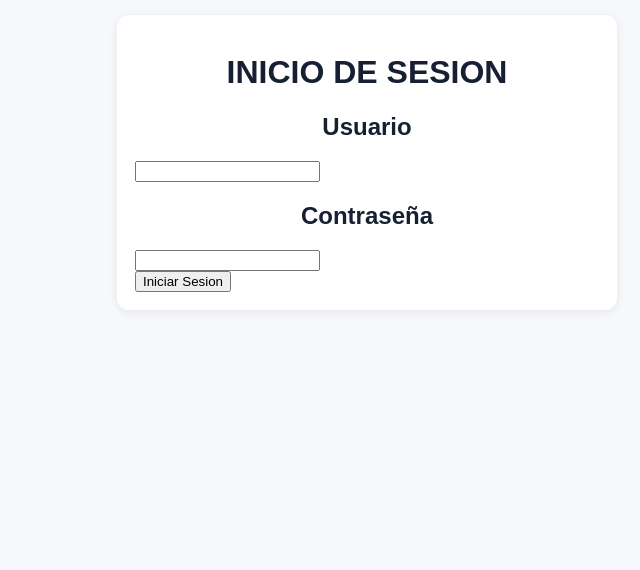
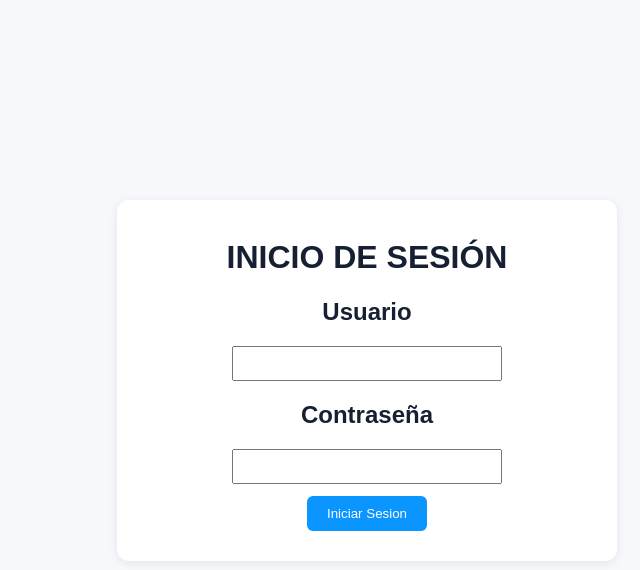
Before and after one commit to diegocarmona18/proyecto-progra-4-web-universidad, a PHP site: page / in a window 1280 px wide. Shown: the top 570 px of the page, without its empty margins (273-913 px from the left). Run offline with PHP 8.4, Linux system fonts and the light colour scheme.

Commit message:
se arraglan fallos en el incio de sesion y se agregan estilos a la pagina de inicio de sesion

```diff
--- a/universidad/index.php
+++ b/universidad/index.php
@@ -1,21 +1,18 @@
 <!DOCTYPE html>
 <html lang="es">
-
 <head>
     <meta charset="UTF-8">
     <title>Universidad</title>
     <link rel="stylesheet" href="styles.css">
 </head>
-
 <body>
     <div class="card">
-        <h1 class="sesion">INICIO DE SESION</h1>
+        <h1 class="sesion">INICIO DE SESIÓN</h1>
  <h2 class="sesiontext">Usuario</h2>
  <input type="text" name="usuario" class="usuario">
  <h2 class="sesiontext">Contraseña</h2>
- <input type="password" name="contraseña" class="contraseña">
+ <input type="password" name="contrasena" class="contraseña">
  <button class="boton">Iniciar Sesion</button>
     </div>
 </body>
-
 </html>
--- a/universidad/styles.css
+++ b/universidad/styles.css
@@ -1,4 +1,3 @@
-
 body {
   font-family: Arial, sans-serif;
   max-width: 500px;
@@ -12,7 +11,7 @@ body {
   border-radius: 12px;
   padding: 18px;
   box-shadow: 0 2px 10px rgba(0, 0, 0, 0.08);
-  margin: 14px 0;
+  margin: 200px 0;
 }
 .sesion {
 text-align: center;
@@ -28,4 +27,22 @@ text-align: center;
   display: flex;
   justify-content: center;
   align-items: center;
+  text-align: center;
 }
+
+input {
+  width: 250px;
+  padding: 8px;
+  display: block;
+  margin: 0 auto 12px;
+}
+.boton {
+  background: #0a95ff;
+  color: #fff;
+  border: none;
+  padding: 10px 20px;
+  border-radius: 6px;
+  cursor: pointer;
+    display: block;
+  margin: 0 auto 12px;
+}
```
